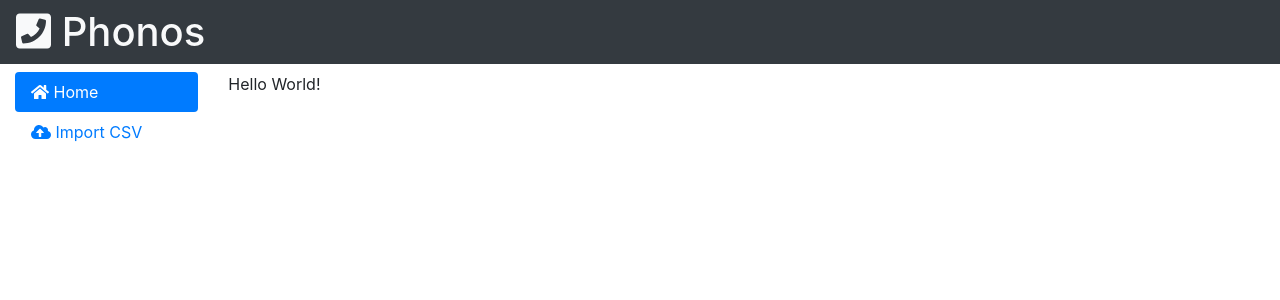
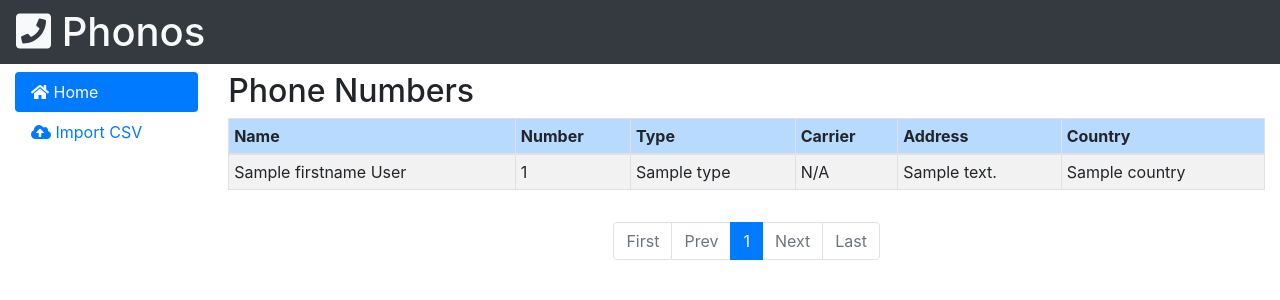
Before and after one commit to nick-garcia/phonos, a Flask app: template phonos/templates/index.html in a window 1280 px wide. Shown: the top 300 px of the page. Run offline with Flask 2, Linux system fonts and the light colour scheme; the template is opened without the code that fills it: most values are stand-ins (such as "Sample title", 1, 10 or a date in 2020); parts of the project's set-up code (start-up, migrations or seed data) failed here and were passed over; some libraries are stand-ins or nearby versions.

Commit message:
Added a paginated list of phone numbers to the home page.

```diff
--- a/phonos/model.py
+++ b/phonos/model.py
@@ -38,7 +38,7 @@ class PhoneNumber(db.Model):
     country_id = db.Column(db.Integer, db.ForeignKey('country.id'), nullable=False)
     country = db.relationship("Country")
     person_id = db.Column(db.Integer, db.ForeignKey('person.id'))
-    person = db.relationship("Person")
+    person = db.relationship("Person", backref="number", lazy="joined")
     extra = db.Column(db.JSON)  # Extra information will change based on type.
 
 
--- a/phonos/templates/index.html
+++ b/phonos/templates/index.html
@@ -1,5 +1,55 @@
 {% set current_page = "index" %}
 {% extends 'base.html' %}
 {% block body %}
-    Hello World!
+    <h2>Phone Numbers</h2>
+    <table class="table table-striped table-hover table-bordered table-sm">
+        <thead class="table-primary">
+            <th>Name</th>
+            <th>Number</th>
+            <th>Type</th>
+            <th>Carrier</th>
+            <th>Address</th>
+            <th>Country</th>
+        </thead>
+        {% for phonenumber in pagination.items %}
+        <tr>
+            <td>{{ phonenumber.person.firstname }} {{phonenumber.person.lastname }}</td>
+            <td>{{ phonenumber.number }}</td>
+            <td>
+                {{ phonenumber.type }}
+                {% if phonenumber.type == 'mobile' %}
+                  ({{ phonenumber.extra.device_type }})
+                {% elif phonenumber.type == 'Avaya' %}
+                  ({{ phonenumber.extra.phone_type }})
+                {% endif %}
+            </td>
+            <td>
+                {% if phonenumber.type == 'mobile' %}
+                    {{ phonenumber.extra.carrier }}
+                {% else %}
+                    N/A
+                {% endif %}
+            </td>
+            <td>{{ phonenumber.street_address }}</td>
+            <td>{{ phonenumber.country.name }}</td>
+        </tr>
+        {% endfor %}
+    </table>
+    <div class="container pt-3">
+        <nav aria-label="Pagination">
+            <ul class="pagination justify-content-center">
+                <li class="page-item {% if pagination.page == 1 %}disabled{% endif %}""><a class="page-link" href="/">First</a></li>
+                <li class="page-item {% if pagination.page == 1 %}disabled{% endif %}"><a class="page-link" href="/?page={{ pagination.prev_num }}">Prev</a></li>
+                {% for page in pagination.iter_pages() %}
+                    {% if not page %}
+                        <li class="page-item disabled"><a class="page-link">...</a></li>
+                    {% else %}
+                        <li class="page-item {% if page == pagination.page %}active{% endif %}"><a class="page-link" href="/?page={{ page }}">{{ page }}</a></li>
+                    {% endif %}
+                {% endfor %}
+                <li class="page-item {% if pagination.page == pagination.pages %}disabled{% endif %}"><a class="page-link" href="/?page={{ pagination.next_num }}">Next</a></li>
+                <li class="page-item {% if pagination.page == pagination.pages %}disabled{% endif %}"><a class="page-link" href="/?page={{ pagination.pages }}">Last</a></li>
+            </ul>
+        </nav>
+    </div>
 {% endblock %}
--- a/phonos/ui_routes.py
+++ b/phonos/ui_routes.py
@@ -1,10 +1,16 @@
 from flask import render_template, request
-from phonos import app, util
+from phonos import app, util, model
 
 @app.route('/')
 @app.route('/index.html')
 def index_html():
-    return render_template('index.html')
+    page = request.args.get('page', 1)
+    qty = request.args.get('qty', 20)
+
+    query = model.PhoneNumber.query.join(model.Person, model.PhoneNumber.person).order_by(model.Person.firstname, model.Person.lastname)
+    pagination = query.paginate(page=int(page), per_page=int(qty))
+
+    return render_template('index.html', pagination=pagination)
 
 @app.route('/import.html', methods=['GET', 'POST'])
 def import_html():
```
